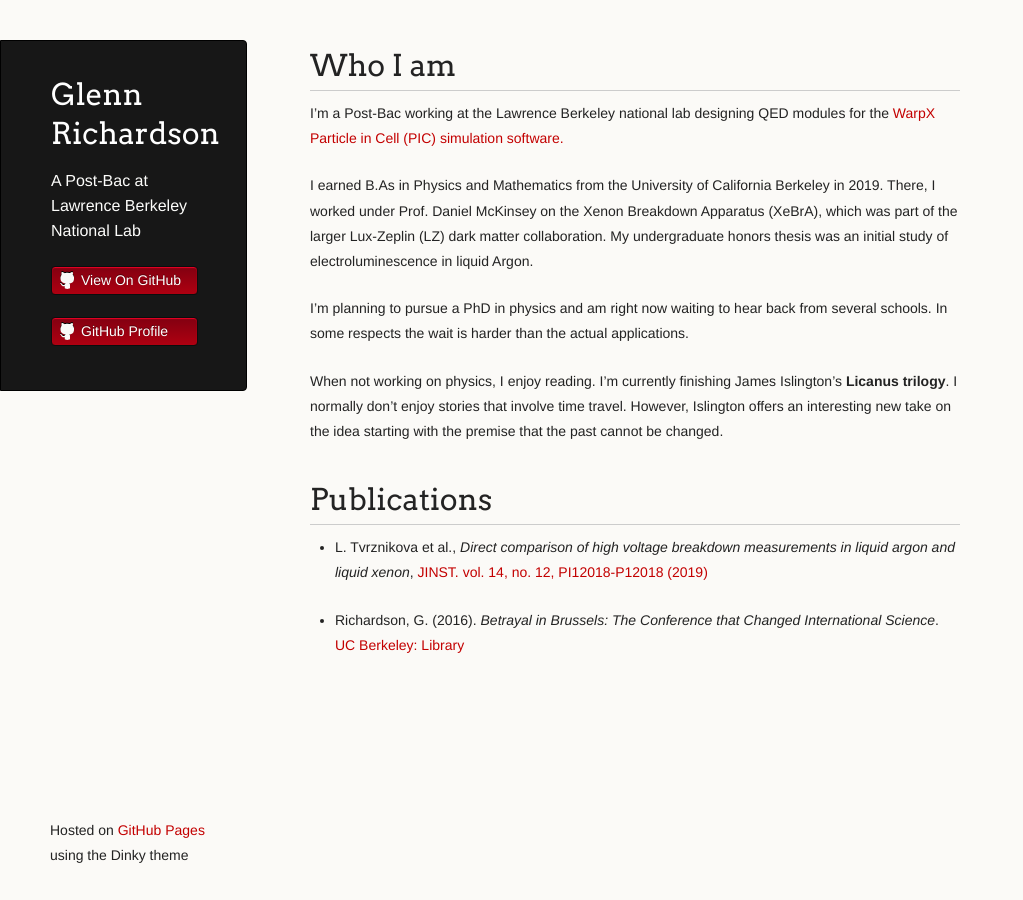
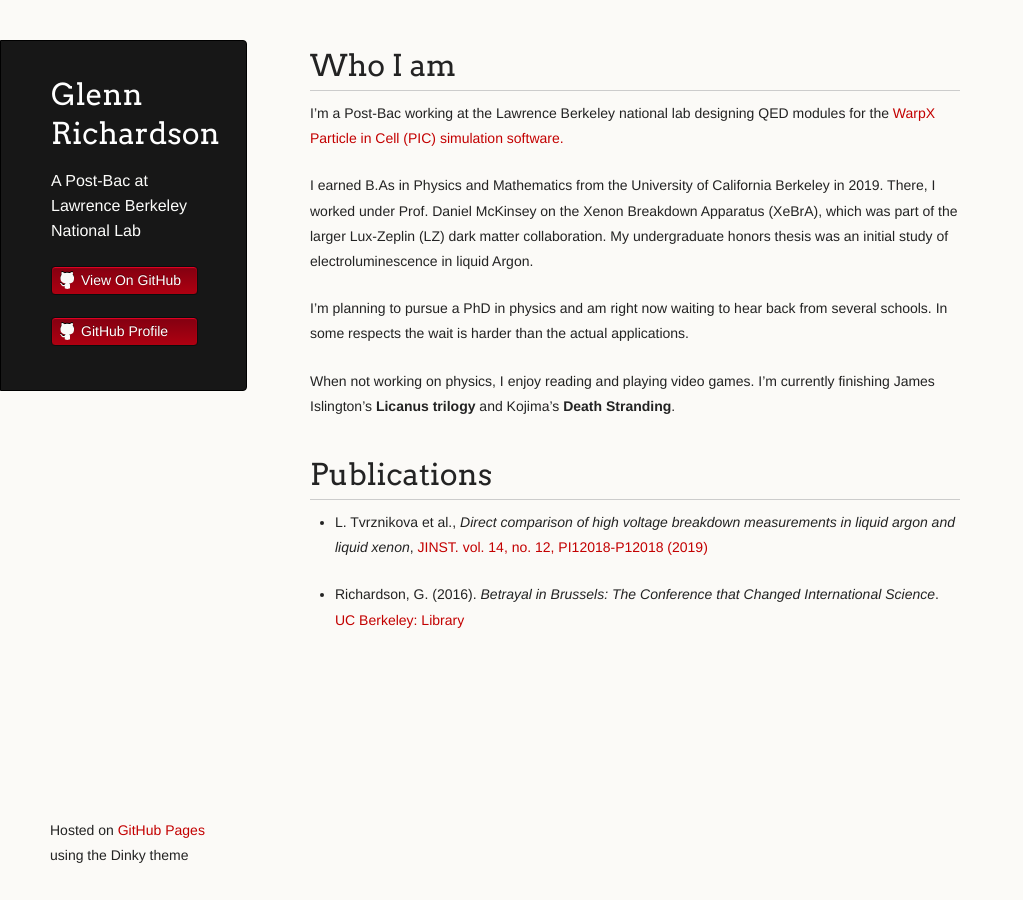
Before and after one commit to gtrichardson/gtrichardson.github.io, a Jekyll site: the page built from index.md, in a window 1280 px wide. Shown: the whole page, without its empty margins (0-1023 px from the left). Built offline with Jekyll 4.4.1, drawn with Linux system fonts in a browser that asks for light colours; our own code applies the rules of GitHub Pages for plain Markdown files.

Commit message:
added extra line

```diff
--- a/index.md
+++ b/index.md
@@ -10,7 +10,7 @@ I'm a Post-Bac working at the Lawrence Berkeley national lab designing QED modul
 
  I'm planning to pursue a PhD in physics and am right now waiting to hear back from several schools. In some respects the wait is harder than the actual applications.
 
- When not working on physics, I enjoy reading. I'm currently finishing James Islington's **Licanus trilogy**. I normally don't enjoy stories that involve time travel. However, Islington offers an interesting new take on the idea starting with the premise that the past cannot be changed.
+ When not working on physics, I enjoy reading and playing video games. I'm currently finishing James Islington's **Licanus trilogy** and Kojima's **Death Stranding**.
 
 # Publications
  * L. Tvrznikova et al., _Direct comparison of high voltage breakdown measurements in liquid argon and liquid xenon_,
```
